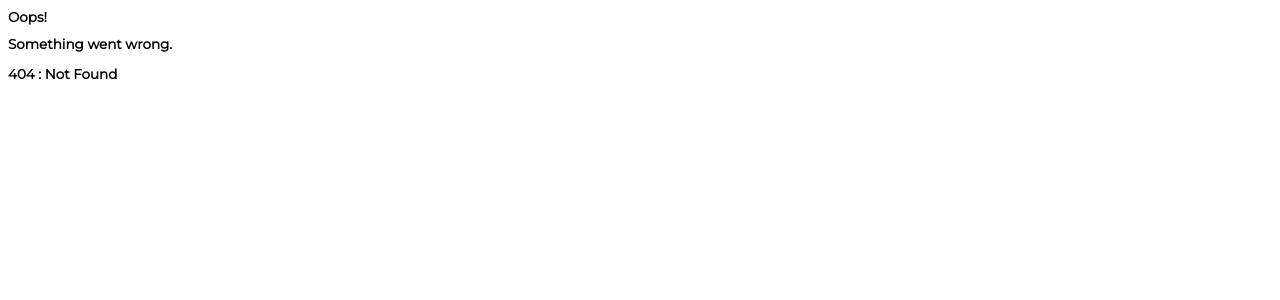
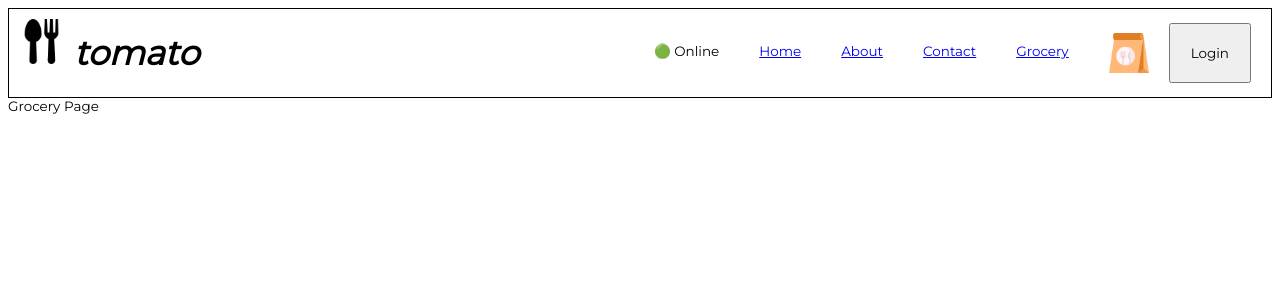
Before and after one commit to faraaz-e/food-app, a React (Vite) app: page /grocery in a window 1280 px wide. Before the commit this address had no page. Shown: the top 300 px of the page. Built offline with nearby package versions, Linux system fonts and the light colour scheme.

Commit message:
Code Optimization
Includes - Lazy loading / On-demand loading / Chunking / Code Splitting

```diff
--- a/src/App.js
+++ b/src/App.js
@@ -1,12 +1,16 @@
-import React from "react";
+import React, { lazy, Suspense } from "react";
 import ReactDOM from "react-dom/client";
 import Header from "./components/Header";
 import Body from "./components/Body";
-import About from "./components/About";
+// import About from "./components/About";
 import Contact from "./components/Contact";
 import RestaurantMenu from "./components/RestaurantMenu";
 import Error from "./components/Error";
 import { createBrowserRouter, RouterProvider, Outlet } from "react-router-dom";
+// import Grocery from "./components/Grocery";
+
+const Grocery = lazy(() => import("./components/Grocery")); // lazy loading / On-demand loading
+const About = lazy(() => import("./components/About")); // lazy loading / On-demand loading
 
 const AppLayout = () => {
   return (
@@ -24,22 +28,34 @@
     children: [
       {
         path: "/",
-        element: <Body />
+        element: <Body />,
       },
       {
         path: "/about",
-        element: <About />
+        element: <About />,
       },
       {
         path: "/contact",
-        element: <Contact />
+        element: (
+          <Suspense fallback={<h1>Loading...</h1>}>
+            <Contact />
+          </Suspense>
+        ),
       },
       {
         path: "/restaurants/:restId",
-        element: <RestaurantMenu />
+        element: <RestaurantMenu />,
+      },
+      {
+        path: "/grocery",
+        element: (
+          <Suspense fallback={<h1>Loading...</h1>}>
+            <Grocery />
+          </Suspense>
+        ),
       },
     ],
-    errorElement: <Error />
+    errorElement: <Error />,
   },
 ]);
 
--- /dev/null
+++ b/src/components/Grocery.js
@@ -0,0 +1,5 @@
+const Grocery = () => {
+    return(<div>Grocery Page</div>)
+}
+
+export default Grocery;
--- a/src/components/Header.js
+++ b/src/components/Header.js
@@ -28,6 +28,9 @@
           <li>
             <Link to="/contact">Contact</Link>
           </li>
+          <li>
+            <Link to="/grocery">Grocery</Link>
+          </li>
           <img className="cart" src={cart} alt="cart" />
           <button
             className="login-btn"
```
Also changed, not shown: 1 other file (tests, documents, lock files or other folders).
